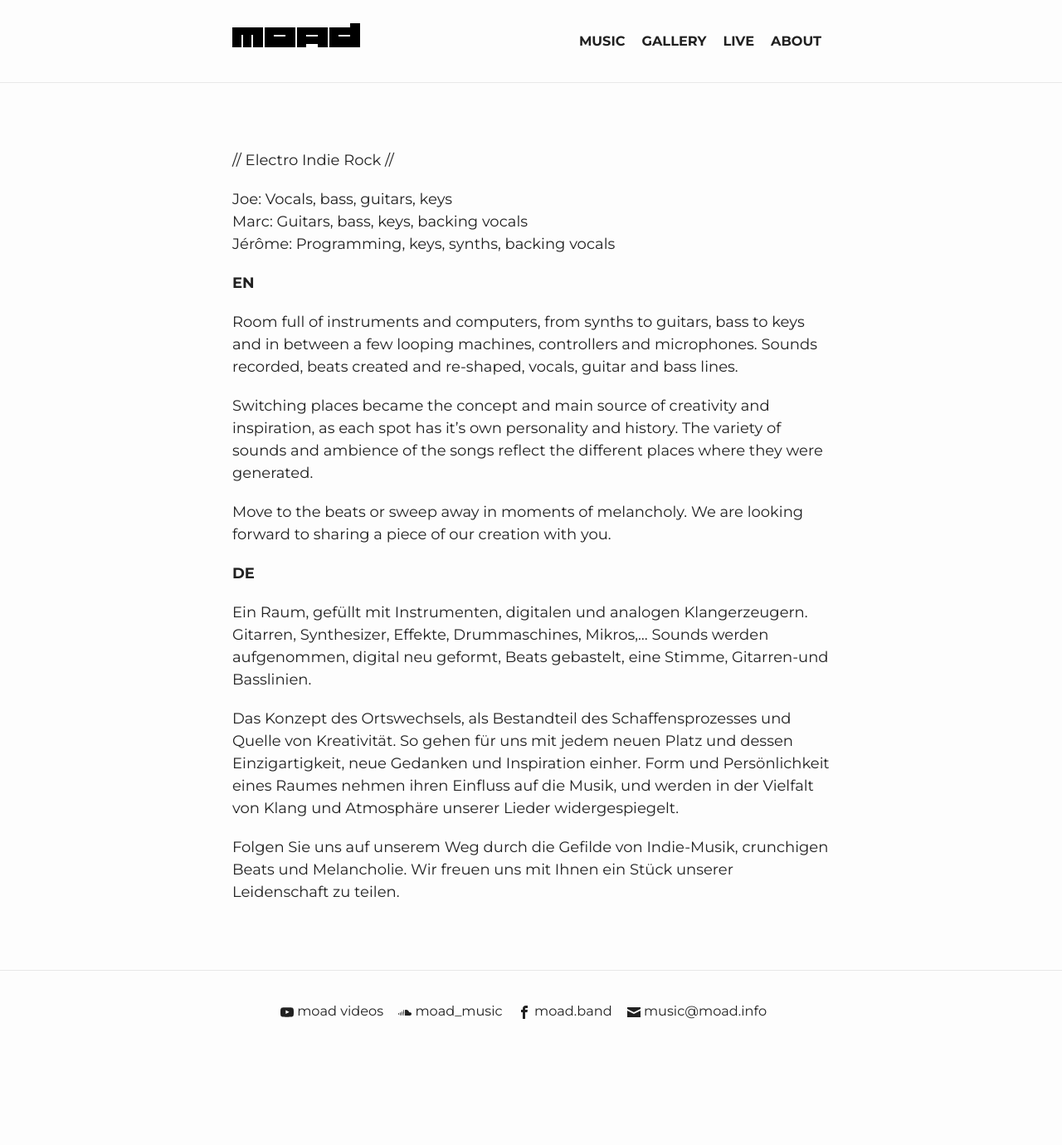
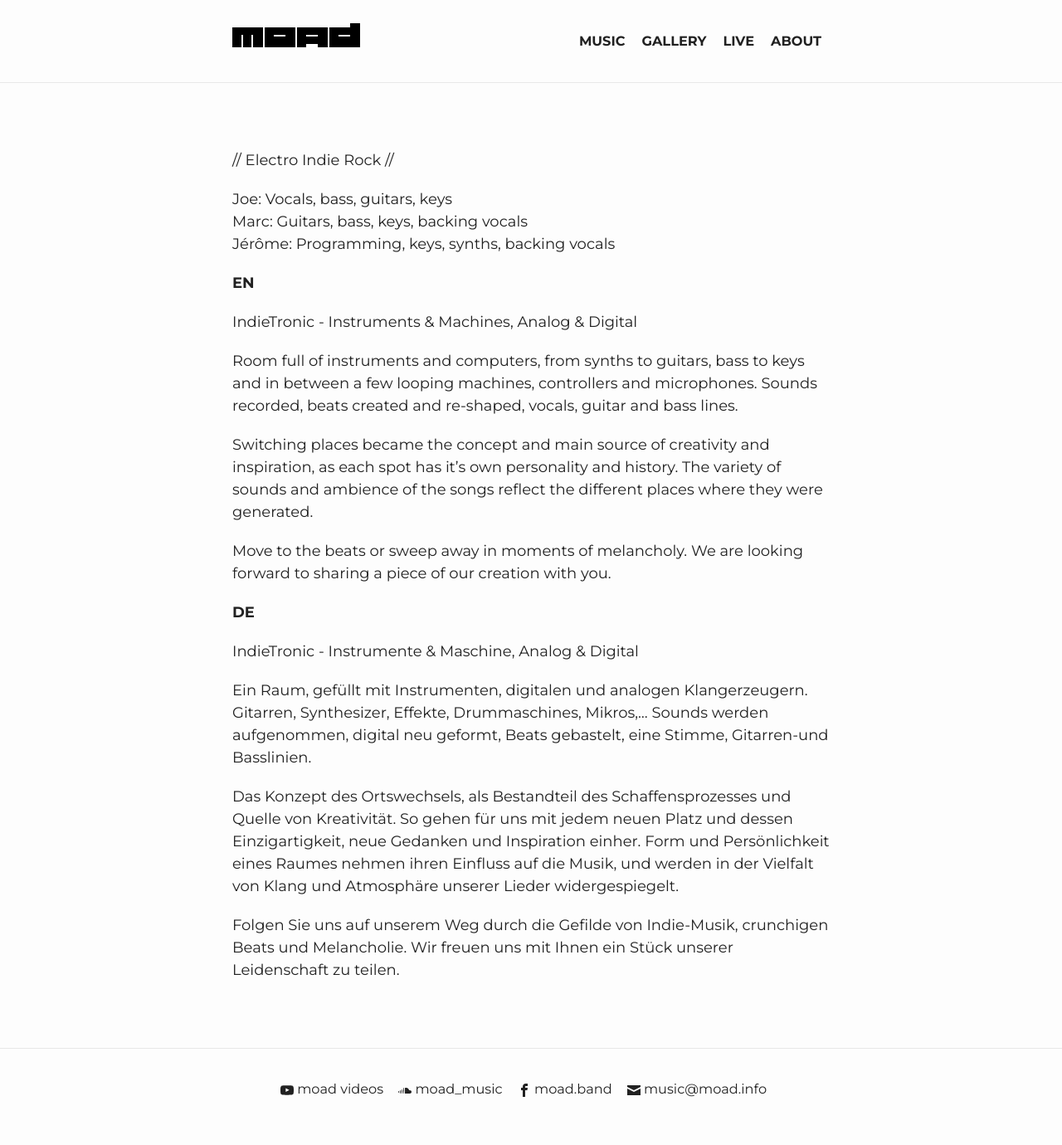
Before and after one commit to marcnoel/moad-site, a Jekyll site: the page built from about.md, in a window 1280 px wide. Shown: the whole page at 83% size. Built offline with Jekyll 4.4.1, drawn with Linux system fonts in a browser that asks for light colours; before the commit the page ends 1286 px from its top, so only the background shows below that.

Commit message:
Update about.md

```diff
--- a/about.md
+++ b/about.md
@@ -10,6 +10,8 @@ layout: page
 
 **EN**
 
+IndieTronic - Instruments & Machines, Analog & Digital
+
 Room full of instruments and computers, from synths to guitars, bass to keys and in between a few looping machines, controllers and microphones. Sounds recorded, beats created and re-shaped, vocals, guitar and bass lines.
 
 Switching places became the concept and main source of creativity and inspiration, as each spot has it’s own personality and history. The variety of sounds and ambience of the songs reflect the different places where they were generated.
@@ -18,6 +20,8 @@ Move to the beats or sweep away in moments of melancholy. We are looking forward
 
 **DE**
 
+IndieTronic - Instrumente & Maschine, Analog & Digital
+
 Ein Raum, gefüllt mit Instrumenten, digitalen und analogen Klangerzeugern. Gitarren, Synthesizer, Effekte, Drummaschines, Mikros,... Sounds werden aufgenommen, digital neu geformt, Beats gebastelt, eine Stimme, Gitarren-und Basslinien.
 
 Das Konzept des Ortswechsels, als Bestandteil des Schaffensprozesses und Quelle von Kreativität. So gehen für uns mit jedem neuen Platz und dessen Einzigartigkeit, neue Gedanken und Inspiration einher. Form und Persönlichkeit eines Raumes nehmen ihren Einfluss auf die Musik, und werden in der Vielfalt von Klang und Atmosphäre unserer Lieder widergespiegelt.
```
